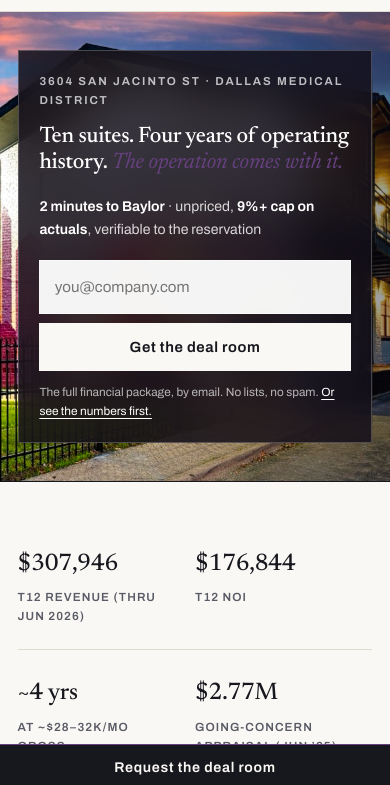
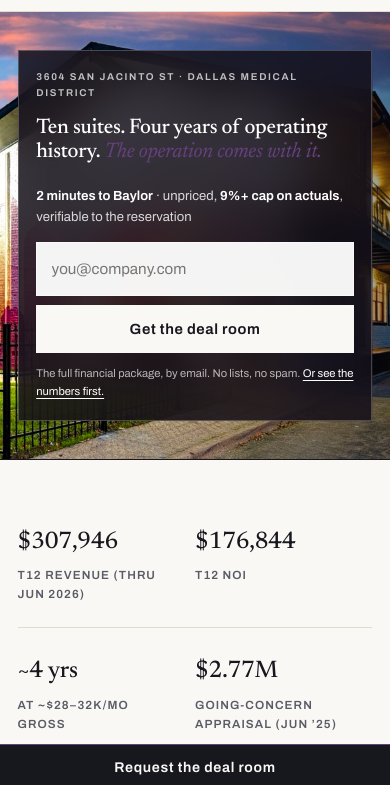
Before and after one commit to mbarge0/cityplace-bnb-website, a website: page buy/index.html in a window 390 px wide. Shown: the part 51-836 px from the top of the page. Drawn offline with Linux system fonts and the light colour scheme.

Commit message:
Mobile hero: photo gets a top band above the glass card; card compacted

```diff
--- a/buy/css/style.css
+++ b/buy/css/style.css
@@ -152,7 +152,11 @@ section.tight { padding: clamp(2.4rem, 5vw, 3.6rem) 0; }
   padding: clamp(2.5rem, 5vw, 4rem) 0;
   min-height: min(78vh, 44rem); display: flex; align-items: center;
 }
-@media (max-width: 860px) { .hero-bleed { min-height: 0; padding: clamp(2rem, 5vw, 3rem) 0; } }
+@media (max-width: 860px) {
+  /* photo gets the top band; card sits under it, still over the image */
+  .hero-bleed { min-height: 0; display: block; padding: clamp(12rem, 52vw, 17rem) 0 1.1rem; }
+  .hero-bg { object-position: 32% 34%; }
+}
 /* modal */
 dialog.form-modal {
   position: fixed; inset: 0; margin: auto;
@@ -208,7 +212,11 @@ dialog.form-modal::backdrop { background: rgba(15,12,20,.58); }
 .sr-only { position: absolute; left: -9999px; }
 @media (max-width: 860px) {
   .hero-content { justify-content: stretch; }
-  .hero-glass { width: 100%; }
+  .hero-glass { width: 100%; padding: 1.1rem 1.1rem 1.2rem; }
+  .hero-glass h1 { font-size: 1.32rem; margin: .25rem 0 .5rem; }
+  .hero-glass .eyebrow { font-size: .62rem; }
+  .hb-sub { font-size: .82rem; margin-bottom: .9rem; }
+  .hb-note { font-size: .7rem; }
 }
 .hero h1 { margin: .2rem 0 1.3rem; }
 .hero h1 em { font-style: italic; color: var(--plum); }
```
